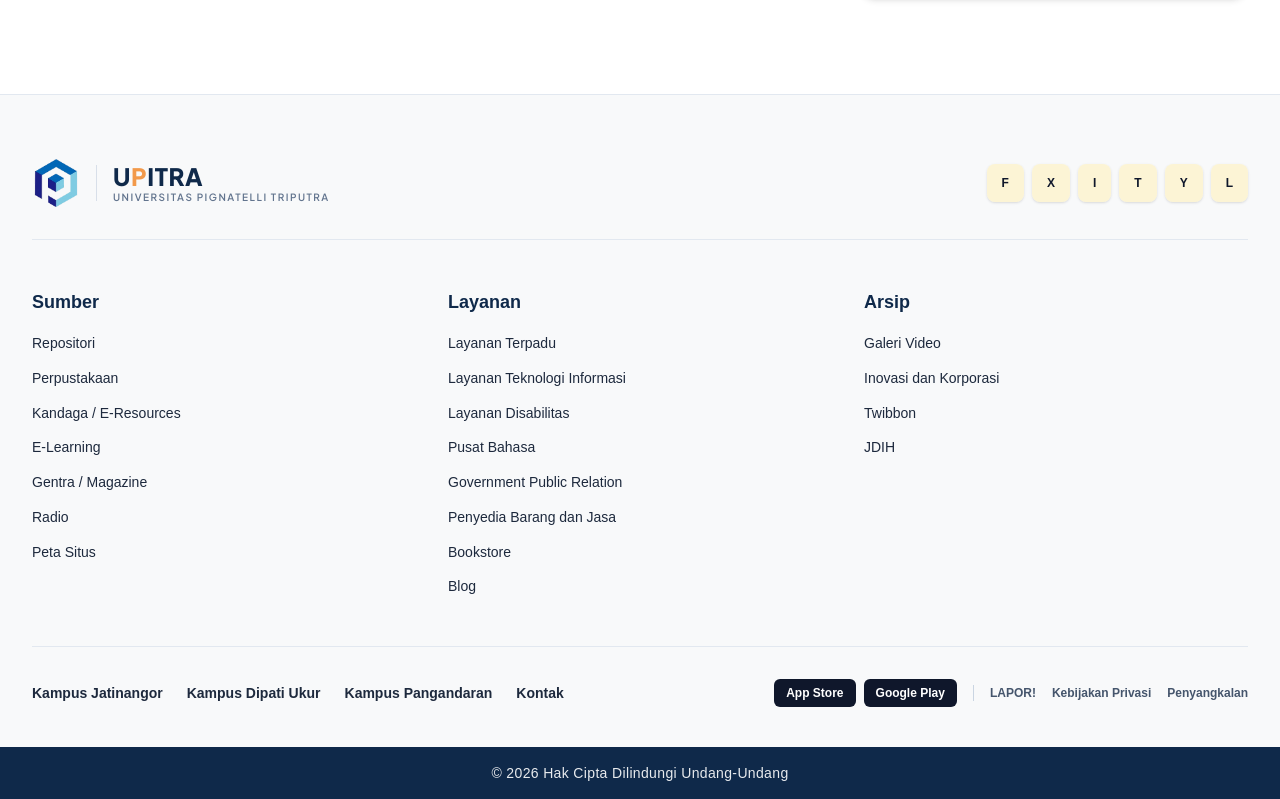
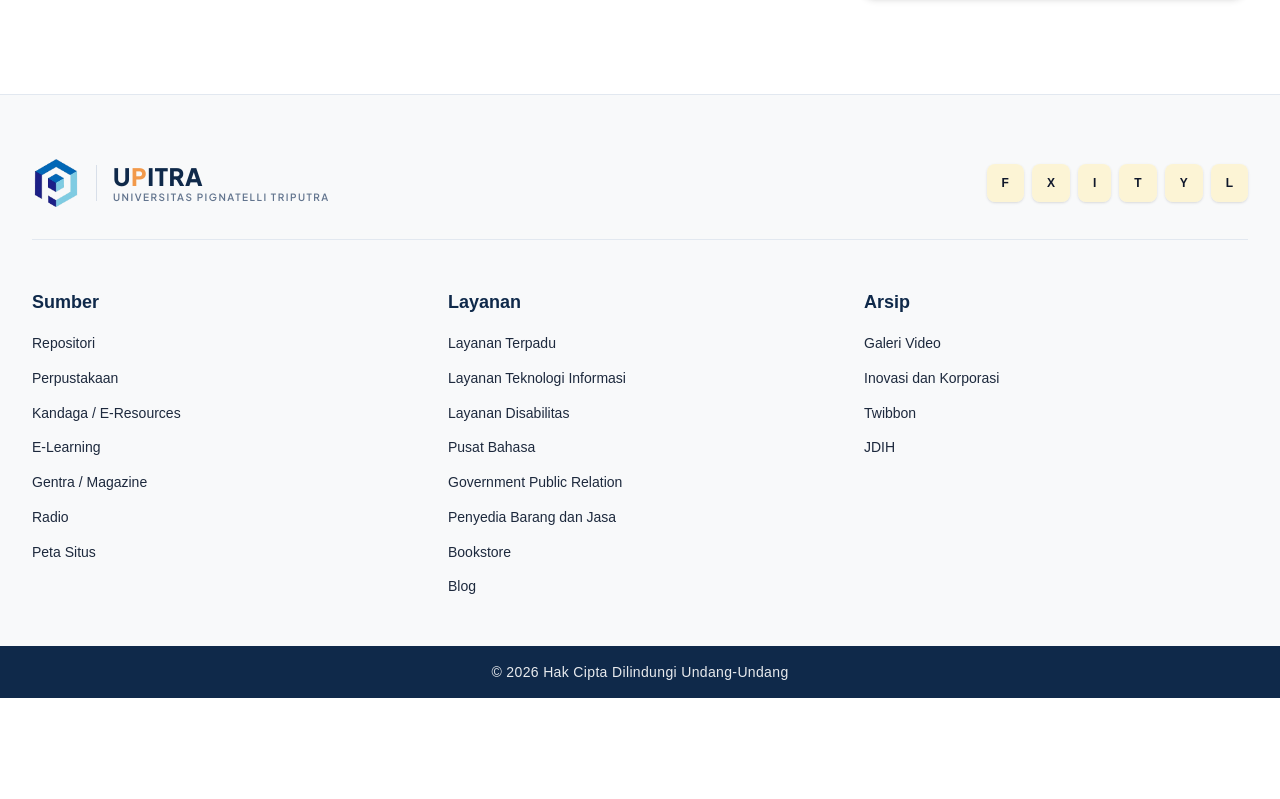
Before and after one commit to cangpol/Newsite, a Next.js app: page / in a window 1280 px wide. Shown: the part 7051-7850 px from the top of the page. After the commit the page ends 7749 px from the top, so only its background shows below. Built offline with nearby package versions, Linux system fonts and the light colour scheme.

Commit message:
style: update Footer

```diff
--- a/src/components/Footer.tsx
+++ b/src/components/Footer.tsx
@@ -80,37 +80,7 @@ const Footer = () => {
           </div>
 
         </div>
-
-        {/* Baris Informasi Lokasi Kampus & Badge Aplikasi */}
-        <div className="flex flex-col lg:flex-row justify-between items-center gap-6 mb-10 pt-8 border-t border-slate-200">
-
-          <div className="flex flex-wrap items-center gap-x-6 gap-y-3">
-            {['Kampus Jatinangor', 'Kampus Dipati Ukur', 'Kampus Pangandaran', 'Kontak'].map((loc) => (
-              <Link key={loc} href="#" className="text-sm font-bold text-slate-800 hover:text-[#F2994A] transition-colors">
-                {loc}
-              </Link>
-            ))}
-          </div>
-
-          <div className="flex flex-wrap items-center justify-center lg:justify-end gap-4">
-            <div className="flex gap-2">
-              <button className="bg-slate-900 text-white text-xs font-semibold px-3 py-1.5 rounded-md flex items-center gap-2 hover:bg-slate-800 transition-colors">
-                App Store
-              </button>
-              <button className="bg-slate-900 text-white text-xs font-semibold px-3 py-1.5 rounded-md flex items-center gap-2 hover:bg-slate-800 transition-colors">
-                Google Play
-              </button>
-            </div>
-            <div className="flex items-center gap-4 text-xs font-bold text-slate-600 border-l border-slate-300 pl-4">
-              <span className="cursor-pointer hover:text-slate-900">LAPOR!</span>
-              <span className="cursor-pointer hover:text-slate-900">Kebijakan Privasi</span>
-              <span className="cursor-pointer hover:text-slate-900">Penyangkalan</span>
-            </div>
-          </div>
-
-        </div>
-
-      </Container>
+    </Container>
 
       {/* Bottom Copyright Bar */}
       <div className="w-full bg-[#0F294A] mt-auto">
```
